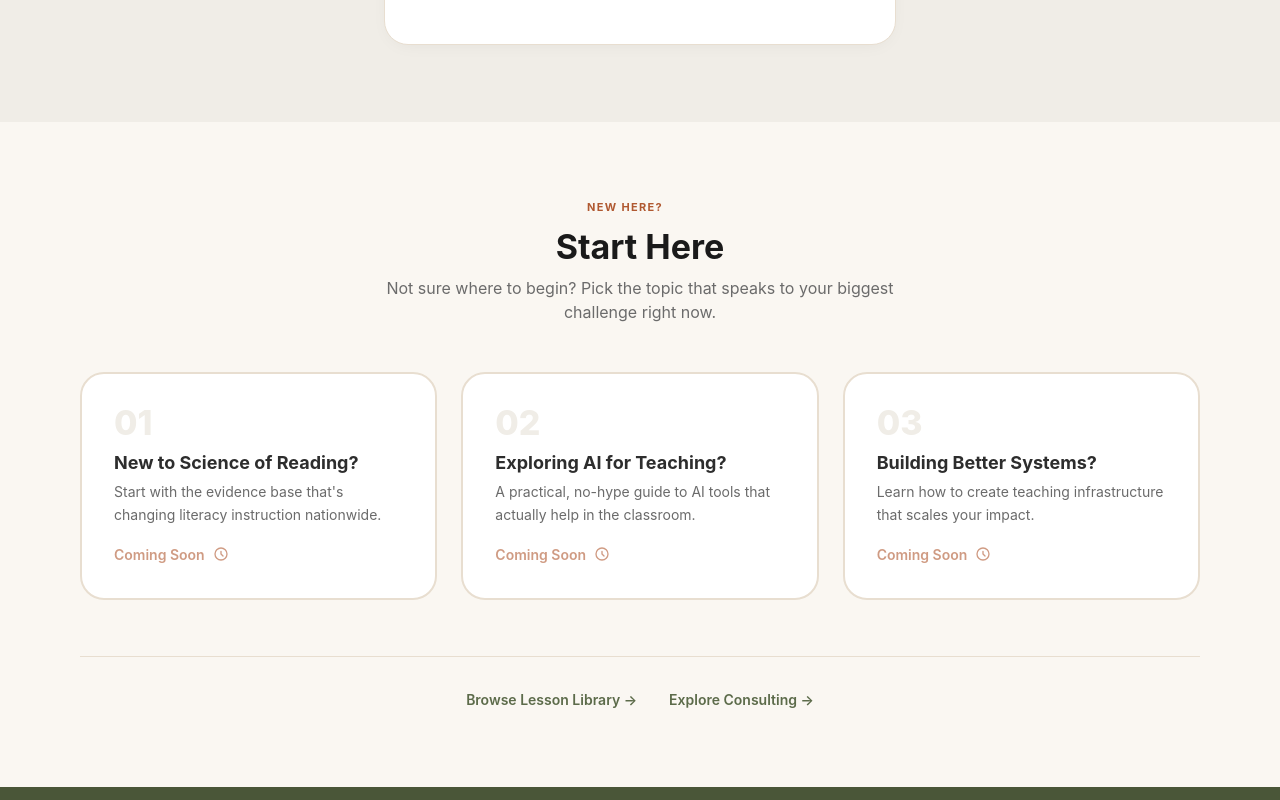
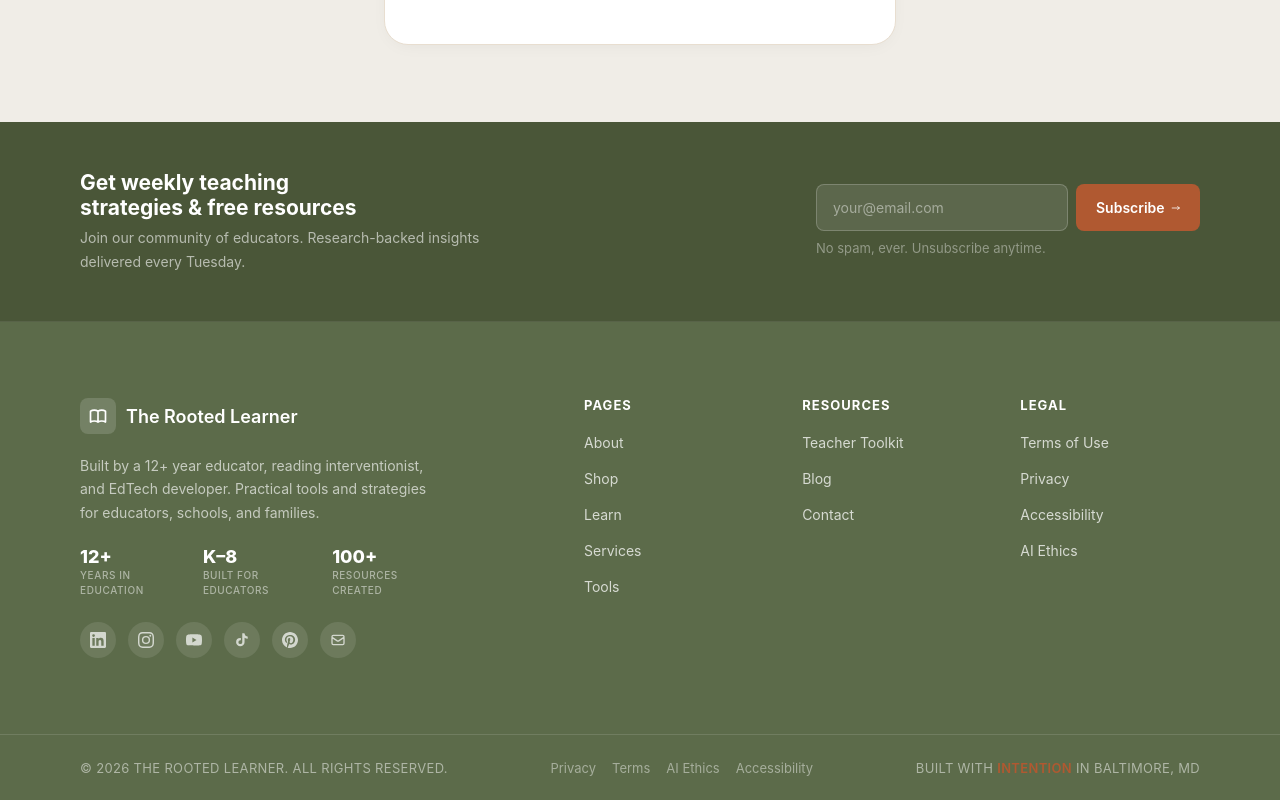
Before and after one commit to mpokodner/rooted-in-learning, a Next.js app: page /learn/blog in a window 1280 px wide. Shown: the part 1820-2620 px from the top of the page. Built offline with nearby package versions, Linux system fonts and the light colour scheme; no server answers; a small style sheet from the web is missing.

Commit message:
change on bottom of blog page

```diff
--- a/src/app/(main)/learn/blog/page.tsx
+++ b/src/app/(main)/learn/blog/page.tsx
@@ -35,29 +35,6 @@ const contentPillars = [
   { id: "teaching-systems", label: "Teaching Systems Design" },
 ];
 
-const startHere = [
-  {
-    title: "New to Science of Reading?",
-    description:
-      "Start with the evidence base that's changing literacy instruction nationwide.",
-    link: "/learn/blog",
-    linkText: "Read the SoR Primer",
-  },
-  {
-    title: "Exploring AI for Teaching?",
-    description:
-      "A practical, no-hype guide to AI tools that actually help in the classroom.",
-    link: "/learn/blog",
-    linkText: "Get Started with AI",
-  },
-  {
-    title: "Building Better Systems?",
-    description:
-      "Learn how to create teaching infrastructure that scales your impact.",
-    link: "/learn/blog",
-    linkText: "Read Systems Design",
-  },
-];
 
 export default async function BlogPage() {
   return (
@@ -203,59 +180,6 @@ export default async function BlogPage() {
         </div>
       </section>
 
-      {/* ─── Start Here Section ─── */}
-      <section className="blog-start section" aria-labelledby="start-heading">
-        <div className="container">
-          <div className="blog-start-header">
-            <p className="blog-section-label">New Here?</p>
-            <h2 id="start-heading" className="blog-start-title">
-              Start Here
-            </h2>
-            <p className="blog-start-desc">
-              Not sure where to begin? Pick the topic that speaks to your
-              biggest challenge right now.
-            </p>
-          </div>
-
-          <div className="blog-start-grid">
-            {startHere.map((item, index) => (
-              <div key={index} className="blog-start-card" style={{ cursor: "default" }}>
-                <div className="blog-start-number">
-                  {String(index + 1).padStart(2, "0")}
-                </div>
-                <h3 className="blog-start-card-title">{item.title}</h3>
-                <p className="blog-start-card-desc">{item.description}</p>
-                <span className="blog-start-card-link" style={{ opacity: 0.6 }}>
-                  Coming Soon
-                  <svg
-                    fill="none"
-                    viewBox="0 0 24 24"
-                    stroke="currentColor"
-                    strokeWidth={2}
-                    aria-hidden="true"
-                  >
-                    <path
-                      strokeLinecap="round"
-                      strokeLinejoin="round"
-                      d="M12 8v4l3 3m6-3a9 9 0 11-18 0 9 9 0 0118 0z"
-                    />
-                  </svg>
-                </span>
-              </div>
-            ))}
-          </div>
-
-          {/* Cross-links */}
-          <div className="blog-crosslinks">
-            <Link href="/shop" className="blog-crosslink">
-              Browse Lesson Library &rarr;
-            </Link>
-            <Link href="/services" className="blog-crosslink">
-              Explore Consulting &rarr;
-            </Link>
-          </div>
-        </div>
-      </section>
     </div>
   );
 }
```
